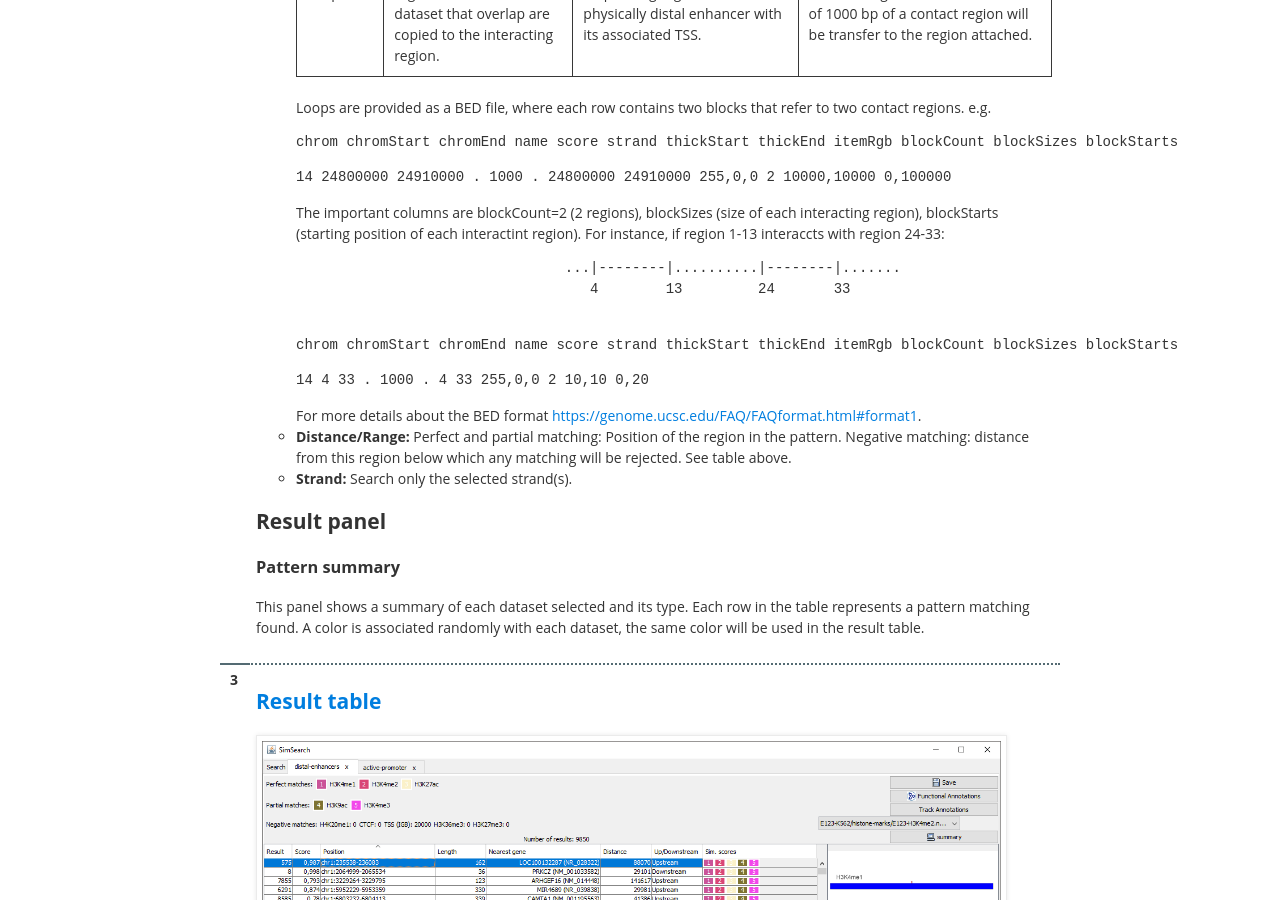
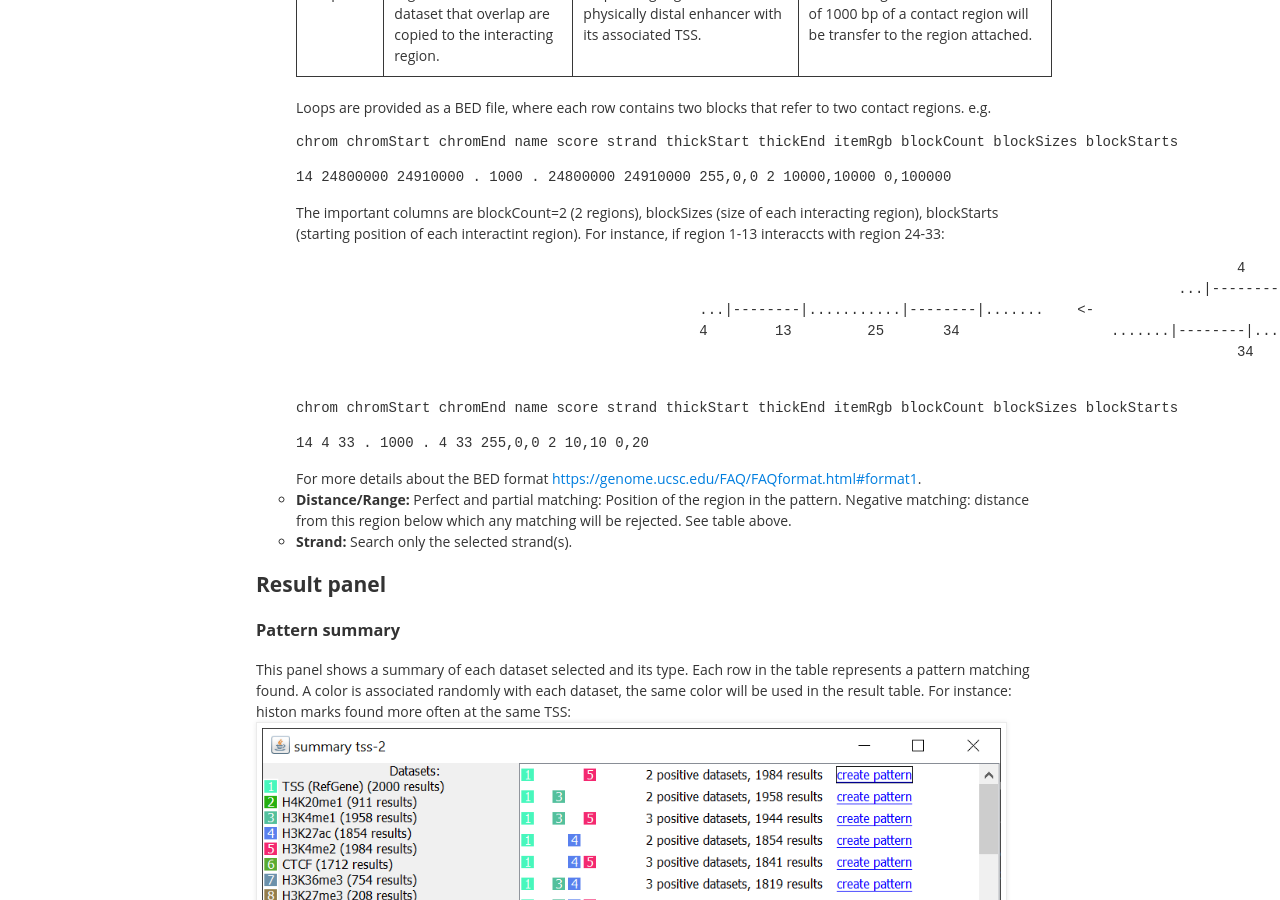
Before and after one commit to DEIB-GECO/simsearch, a Jekyll site: the page built from usage.html, in a window 1280 px wide and 900 px high, scrolled down 2874 px. Built offline with Jekyll 4.4.1, drawn with Linux system fonts in a browser that asks for light colours; nearby versions of some CDN libraries.

Commit message:
add example of summary

```diff
--- a/usage.html
+++ b/usage.html
@@ -191,8 +191,11 @@ Normalized centroid distance = 9 / (6 + 4) = 0.9 ; Low distance (the regions ove
 
 				For instance, if region 1-13 interaccts with region 24-33:
 				<pre>
-				...|--------|..........|--------|.......
-				   4        13         24       33
+								                                                4        13
+							                                                 ...|--------|.....
+						...|--------|...........|--------|.......    <-                       .
+						4        13         25       34                  .......|--------|.....
+							                                                 	34       25
 				</pre>
 				<pre  class="prettyprint" style="border: 0">chrom chromStart chromEnd name score strand thickStart thickEnd itemRgb blockCount blockSizes blockStarts</pre>
 				<pre  class="prettyprint" style="border: 0">14 4 33 . 1000 . 4 33 255,0,0 2 10,10 0,20</pre>
@@ -216,7 +219,9 @@ Normalized centroid distance = 9 / (6 + 4) = 0.9 ; Low distance (the regions ove
 		<h3>Pattern summary</h3>
 		<p>This panel shows a summary of each dataset selected and its
 			type. Each row in the table represents a pattern matching found. A color is associated randomly with each dataset, the same color
-			will be used in the result table.</p>
+			will be used in the result table. For instance: histon marks found more often at the same TSS:
+			<a data-fancybox="gallery"  href="images/summary-window.PNG"><img src="images/summary-window.PNG"/></a>
+		</p>
 
 	</li>
 	<li id="result"><h2><a id="result">Result table</a></h2>
```
Also changed, not shown: images/summary-window.PNG (added).
